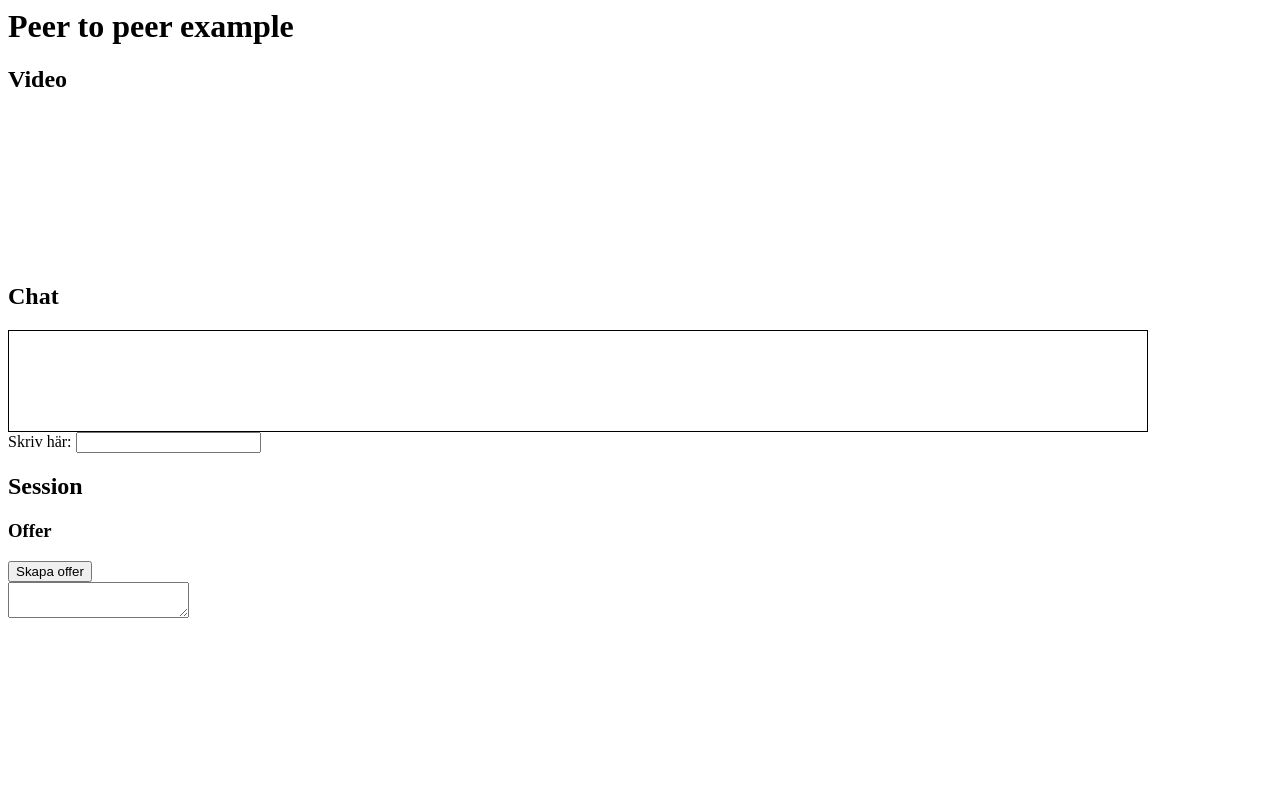
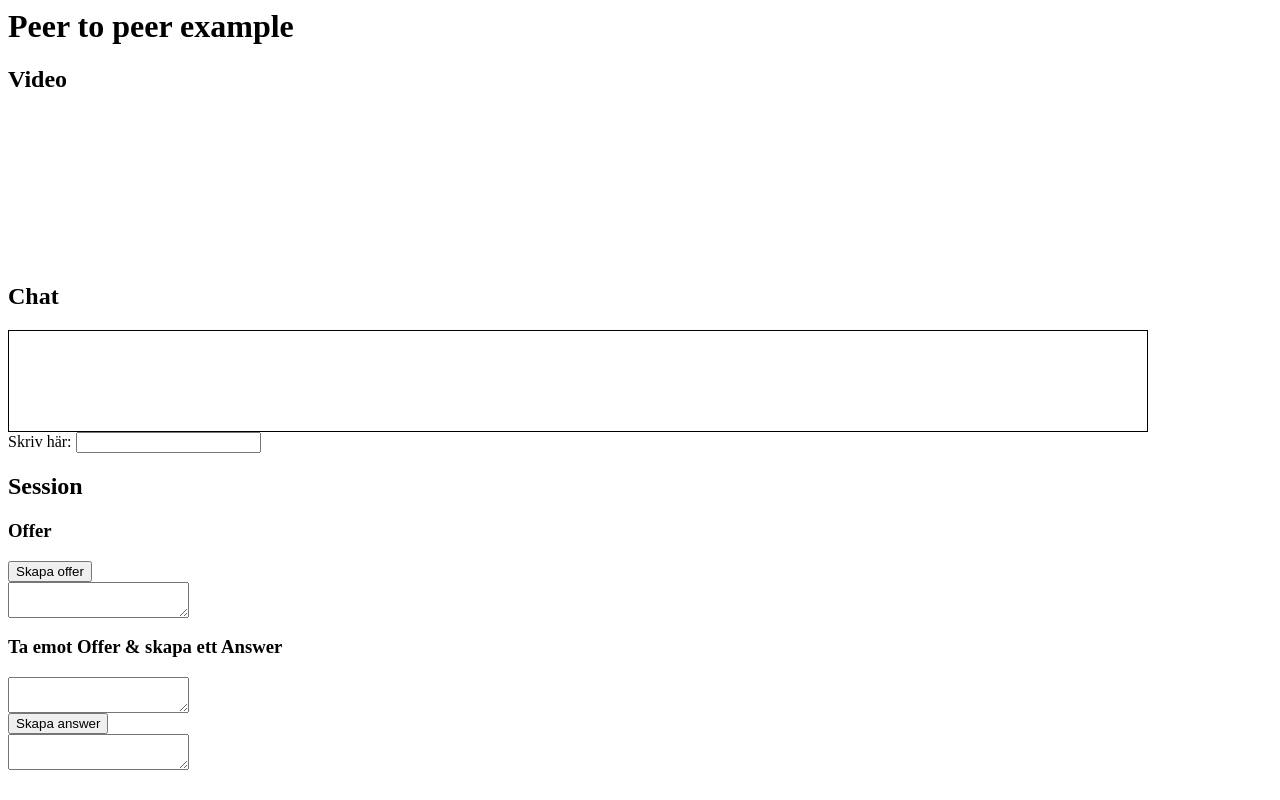
Before and after one commit to klandestino/sigRTC, a plain HTML site: page index.html in a window 1280 px wide. Drawn offline with Linux system fonts and the light colour scheme.

Commit message:
HTML för att ta emot ett offer och skapa ett answer

```diff
--- a/index.html
+++ b/index.html
@@ -34,5 +34,12 @@
 
 		<script type="text/javascript" src="javascript.js"></script>
 
+		<h3>Ta emot Offer & skapa ett Answer</h3>
+		<div>
+			<textarea id="incomingoffer"></textarea><br />
+			<input type="button" id="answerButton" value="Skapa answer" /><br />
+			<textarea id="answer"></textarea><br />
+		</div>
+
 	</body>
 </html>
```
